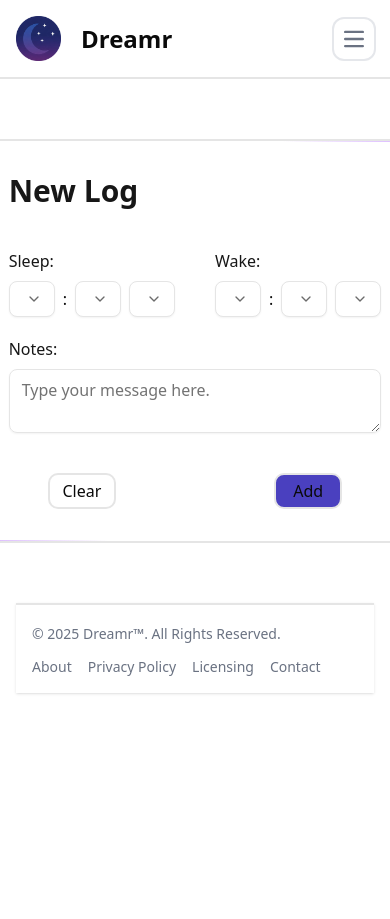
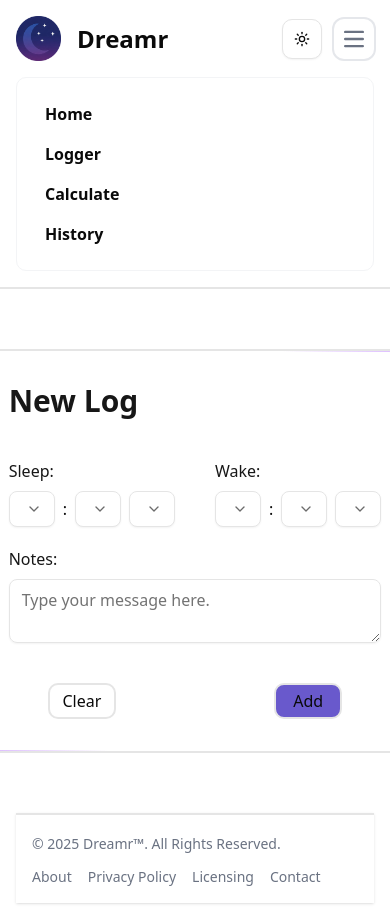
Before and after one commit to edddie7z/better-sleep-app, a Next.js app: page /logger in a window 390 px wide. Both pictures are taken after a click on the button "Open main menu". Shown: the top 919 px of the page. Before the commit the page ends 844 px from the top, so only its background shows below. Built offline with nearby package versions, Linux system fonts and the light colour scheme.

Commit message:
Implemented mobile minimized navbar, added theme switch dark light mode

```diff
--- a/app/globals.css
+++ b/app/globals.css
@@ -58,7 +58,7 @@
   --secondary-foreground: oklch(0.205 0 0);
   --muted: oklch(0.97 0 0);
   --muted-foreground: oklch(0.556 0 0);
-  --accent: oklch(0.464 0.1901 279.55);
+  --accent: oklch(0.54 0.1712 285.55);
   --accent-foreground: oklch(0.205 0 0);
   --destructive: oklch(0.577 0.245 27.325);
   --border: oklch(0.922 0 0);
@@ -93,7 +93,7 @@
   --secondary-foreground: oklch(0.985 0 0);
   --muted: oklch(0.269 0 0);
   --muted-foreground: oklch(0.708 0 0);
-  --accent: oklch(0.464 0.1901 279.55);
+  --accent: oklch(0.54 0.1712 285.55);
   --accent-foreground: oklch(0.985 0 0);
   --destructive: oklch(0.704 0.191 22.216);
   --border: oklch(1 0 0 / 10%);
--- a/app/history/page.jsx
+++ b/app/history/page.jsx
@@ -1,11 +1,16 @@
 import React from "react";
+import AnimatedPageWrapper from "@/components/AnimatedPageWrapper";
 
 export default function History() {
   return (
-    <div className="flex flex-col m-50 items-center justify-items-center">
-      <span className="pointer-events-none z-10 whitespace-pre-wrap text-center text-8xl font-semibold leading-none text-black dark:text-primary">
-        Coming Soon...
-      </span>
-    </div>
+    <>
+      <AnimatedPageWrapper>
+        <div className="flex flex-col m-50 items-center justify-items-center">
+          <span className="pointer-events-none z-10 whitespace-pre-wrap text-center text-8xl font-semibold leading-none text-black dark:text-primary">
+            Coming Soon...
+          </span>
+        </div>
+      </AnimatedPageWrapper>
+    </>
   );
 }
--- a/app/layout.tsx
+++ b/app/layout.tsx
@@ -3,7 +3,6 @@ import Navbar from "@/components/Navbar";
 import Footer from "@/components/Footer";
 import "./globals.css";
 import { ThemeProvider } from "next-themes";
-import AnimatedPageWrapper from "@/components/AnimatedPageWrapper";
 
 const geistSans = Geist({
   variable: "--font-geist-sans",
@@ -30,7 +29,7 @@ export default function RootLayout({
           disableTransitionOnChange
         >
           <Navbar />
-          <AnimatedPageWrapper>{children}</AnimatedPageWrapper>
+          {children}
           <Footer />
         </ThemeProvider>
       </body>
--- a/app/logger/page.jsx
+++ b/app/logger/page.jsx
@@ -1,12 +1,15 @@
 import React from "react";
 import TrackerForm from "@/components/TrackerForm";
+import AnimatedPageWrapper from "@/components/AnimatedPageWrapper";
 
 export default function Tracker() {
   return (
     <div>
-      <div className="flex justify-center my-15">
-        <TrackerForm />
-      </div>
+      <AnimatedPageWrapper>
+        <div className="flex justify-center my-15">
+          <TrackerForm />
+        </div>
+      </AnimatedPageWrapper>
     </div>
   );
 }
--- a/components/AnimatedPageWrapper.jsx
+++ b/components/AnimatedPageWrapper.jsx
@@ -12,12 +12,12 @@ export default function AnimatedPageWrapper({ children }) {
         animate="animateState"
         exit="exitState"
         transition={{
-          duration: 0.75,
+          duration: 0.7,
         }}
         variants={{
           initialState: {
             opacity: 0,
-            y: 20,
+            y: 15,
           },
           animateState: {
             opacity: 1,
@@ -25,7 +25,7 @@ export default function AnimatedPageWrapper({ children }) {
           },
           exitState: {
             opacity: 0,
-            y: 20,
+            y: 15,
           },
         }}
         className="base-page-size"
--- a/components/Navbar.jsx
+++ b/components/Navbar.jsx
@@ -2,14 +2,35 @@
 
 import React, { useState } from "react";
 import Image from "next/image";
+import { useTheme } from "next-themes";
+import { Button } from "@/components/ui/button";
+import {
+  DropdownMenu,
+  DropdownMenuContent,
+  DropdownMenuItem,
+  DropdownMenuTrigger,
+} from "@/components/ui/dropdown-menu";
+import { MoonIcon, SunIcon } from "lucide-react";
 
 function Navbar() {
   const [isHovered, setIsHovered] = useState(false);
+  const [isMobileMenuOpen, setIsMobileMenuOpen] = useState(false);
+  const { setTheme, theme } = useTheme();
+
+  const toggleMobileMenu = () => {
+    setIsMobileMenuOpen(!isMobileMenuOpen);
+  };
 
   return (
     <nav className="border-b-2 bg-background">
       <div className="max-w-screen-xl flex flex-wrap items-center justify-between mx-auto p-4">
-        <a href="/" className="flex items-center space-x-5 rtl:space-x-reverse">
+        {/* This is a three-column layout for desktop: logo | nav links | theme switcher */}
+        {/* First column: Logo */}
+        <div className="flex items-center md:w-1/4 justify-start">
+          <a
+            href="/"
+            className="flex items-center space-x-4 rtl:space-x-reverse"
+          >
             <span>
               <Image
                 src="/assets/dreamrLogo2.png"
@@ -26,32 +47,14 @@ function Navbar() {
               Dreamr
             </span>
           </a>
-        <button
-          data-collapse-toggle="navbar-default"
-          type="button"
-          className="inline-flex items-center p-2 w-10 h-10 justify-center text-sm text-gray-500 rounded-lg md:hidden hover:bg-gray-100 focus:outline-none focus:ring-2 focus:ring-gray-200 dark:text-gray-400 dark:hover:bg-gray-700 dark:focus:ring-gray-600"
-          aria-controls="navbar-default"
-          aria-expanded="false"
+        </div>
+
+        {/* Second column: Nav Links - centered */}
+        <div
+          className="hidden md:flex md:w-2/4 md:justify-center"
+          id="navbar-default"
         >
-          <span className="sr-only">Open main menu</span>
-          <svg
-            className="w-5 h-5"
-            aria-hidden="true"
-            xmlns="http://www.w3.org/2000/svg"
-            fill="none"
-            viewBox="0 0 17 14"
-          >
-            <path
-              stroke="currentColor"
-              strokeLinecap="round"
-              strokeLinejoin="round"
-              strokeWidth="2"
-              d="M1 1h15M1 7h15M1 13h15"
-            />
-          </svg>
-        </button>
-        <div className="hidden w-full md:block md:w-auto" id="navbar-default">
-          <ul className="font-semibold flex flex-col p-4 md:p-0 mt-4 border border-gray-100 rounded-lg bg-gray-50 md:flex-row md:space-x-8 rtl:space-x-reverse md:mt-0 md:border-0 md:bg-white dark:bg-background md:dark:bg-background dark:border-gray-700">
+          <ul className="font-semibold flex flex-row md:space-x-8 rtl:space-x-reverse">
             <li>
               <a
                 href="/"
@@ -87,6 +90,135 @@ function Navbar() {
             </li>
           </ul>
         </div>
+
+        {/* Third column: Theme switcher */}
+        <div className="flex items-center md:w-1/4 justify-end">
+          <DropdownMenu>
+            <DropdownMenuTrigger asChild>
+              <Button
+                variant="outline"
+                size="icon"
+                className="p-2 h-10 w-10 rounded-lg hover:bg-gray-100 focus:outline-none focus:ring-2 focus:ring-gray-200 dark:text-primary dark:hover:bg-gray-700 dark:focus:ring-gray-600"
+              >
+                <SunIcon className="h-[1.4rem] w-[1.4rem] rotate-0 scale-100 transition-all dark:-rotate-90 dark:scale-0" />
+                <MoonIcon className="absolute h-[1.4rem] w-[1.4rem] rotate-90 scale-0 transition-all dark:rotate-0 dark:scale-100" />
+                <span className="sr-only">Toggle theme</span>
+              </Button>
+            </DropdownMenuTrigger>
+            <DropdownMenuContent
+              align="end"
+              className="bg-background text-primary border border-border"
+            >
+              <DropdownMenuItem
+                onClick={() => setTheme("light")}
+                className={`focus:bg-accent focus:text-accent-foreground ${
+                  theme === "light" ? "bg-accent text-accent-foreground" : ""
+                }`}
+              >
+                <SunIcon className="h-4 w-4 mr-2" />
+                Light
+              </DropdownMenuItem>
+              <DropdownMenuItem
+                onClick={() => setTheme("dark")}
+                className={`focus:bg-accent focus:text-accent-foreground ${
+                  theme === "dark" ? "bg-accent text-accent-foreground" : ""
+                }`}
+              >
+                <MoonIcon className="h-4 w-4 mr-2" />
+                Dark
+              </DropdownMenuItem>
+              <DropdownMenuItem
+                onClick={() => setTheme("system")}
+                className={`focus:bg-accent focus:text-accent-foreground ${
+                  theme === "system" ? "bg-accent text-accent-foreground" : ""
+                }`}
+              >
+                <svg
+                  className="h-4 w-4 mr-2"
+                  xmlns="http://www.w3.org/2000/svg"
+                  viewBox="0 0 24 24"
+                  fill="none"
+                  stroke="currentColor"
+                  strokeWidth="2"
+                  strokeLinecap="round"
+                  strokeLinejoin="round"
+                >
+                  <rect x="2" y="3" width="20" height="14" rx="2" ry="2"></rect>
+                  <line x1="8" y1="21" x2="16" y2="21"></line>
+                  <line x1="12" y1="17" x2="12" y2="21"></line>
+                </svg>
+                System
+              </DropdownMenuItem>
+            </DropdownMenuContent>
+          </DropdownMenu>
+
+          {/* Mobile menu toggle - only visible on small screens */}
+          <button
+            onClick={toggleMobileMenu}
+            type="button"
+            className="ml-3 inline-flex items-center p-2 w-10 h-10 justify-center text-sm text-gray-500 rounded-lg md:hidden hover:bg-gray-100 focus:outline-none focus:ring-2 focus:ring-gray-200 dark:text-gray-400 dark:hover:bg-gray-700 dark:focus:ring-gray-600"
+            aria-controls="mobile-menu"
+            aria-expanded={isMobileMenuOpen}
+          >
+            <span className="sr-only">Open main menu</span>
+            <svg
+              className="w-5 h-5"
+              aria-hidden="true"
+              xmlns="http://www.w3.org/2000/svg"
+              fill="none"
+              viewBox="0 0 17 14"
+            >
+              <path
+                stroke="currentColor"
+                strokeLinecap="round"
+                strokeLinejoin="round"
+                strokeWidth="2"
+                d="M1 1h15M1 7h15M1 13h15"
+              />
+            </svg>
+          </button>
+        </div>
+
+        {/* Mobile menu - full width, only visible when toggled */}
+        {isMobileMenuOpen && (
+          <div className="w-full md:hidden mt-4" id="mobile-menu">
+            <ul className="font-semibold flex flex-col p-4 border border-gray-100 rounded-lg bg-background dark:border-gray-700">
+              <li>
+                <a
+                  href="/"
+                  className="block py-2 px-3 rounded hover:bg-accent hover:text-accent-foreground dark:text-primary"
+                  aria-current="page"
+                >
+                  Home
+                </a>
+              </li>
+              <li>
+                <a
+                  href="/logger"
+                  className="block py-2 px-3 rounded hover:bg-accent hover:text-accent-foreground dark:text-primary"
+                >
+                  Logger
+                </a>
+              </li>
+              <li>
+                <a
+                  href="/calculate"
+                  className="block py-2 px-3 rounded hover:bg-accent hover:text-accent-foreground dark:text-primary"
+                >
+                  Calculate
+                </a>
+              </li>
+              <li>
+                <a
+                  href="/history"
+                  className="block py-2 px-3 rounded hover:bg-accent hover:text-accent-foreground dark:text-primary"
+                >
+                  History
+                </a>
+              </li>
+            </ul>
+          </div>
+        )}
       </div>
     </nav>
   );
```
Also changed, not shown: app/calculate/page.jsx (+9 -5 lines), components/Hero.jsx (+7 -0 lines). Lines whose indentation alone changed are shown as unchanged.
